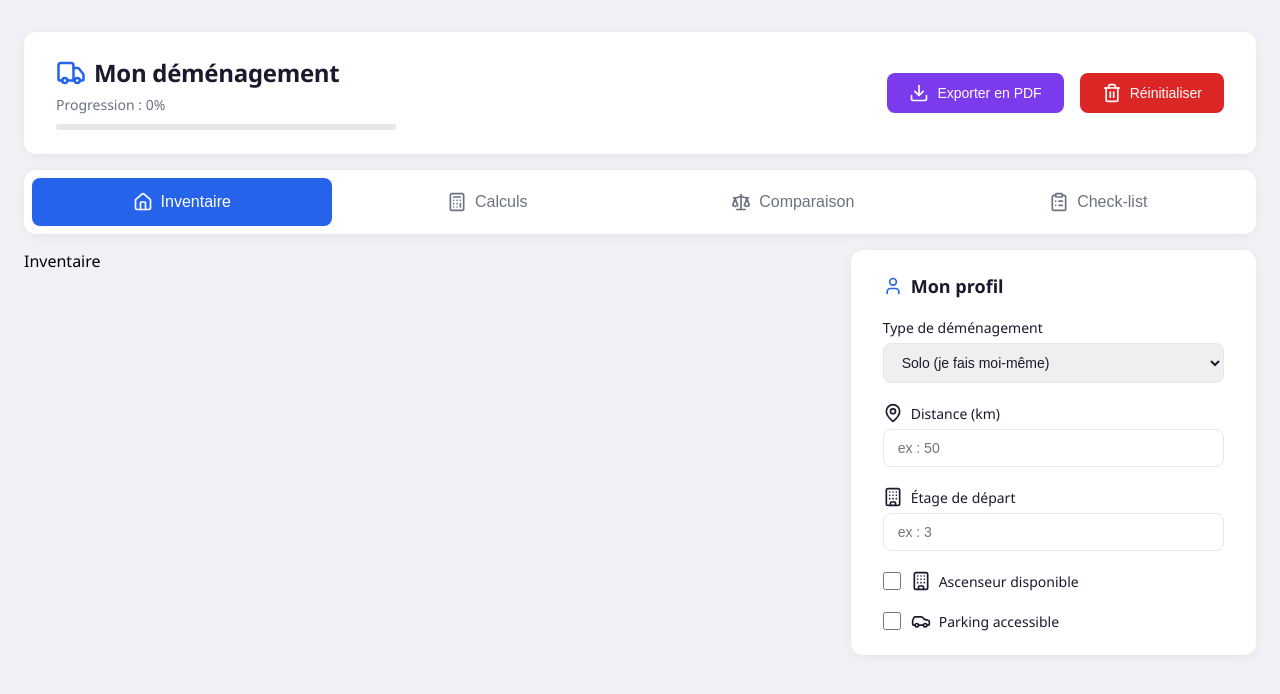
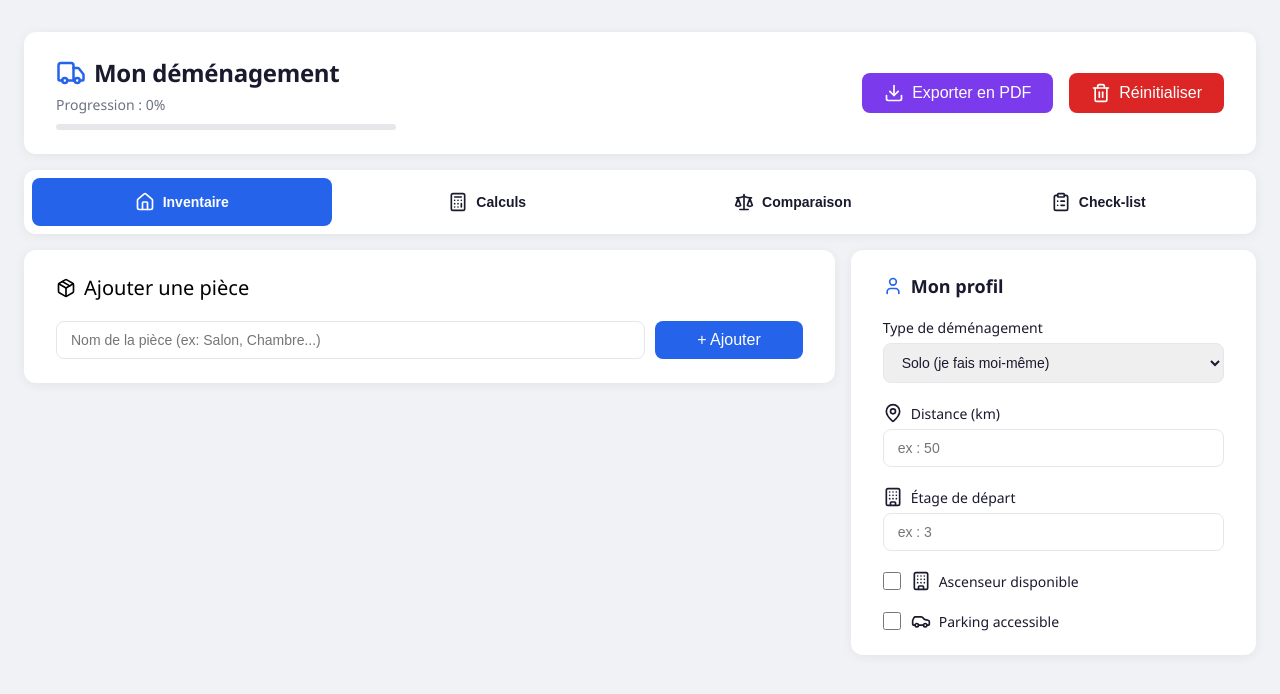
Before and after one commit to Maelys-B/simulateur-demenagement, a React (Vite) app: page / in a window 1280 px wide. Shown: the top 694 px of the page. Built offline with nearby package versions, Linux system fonts and the light colour scheme.

Commit message:
feat: ajout du formulaire d'ajout de pièce dans l'onglet inventaire

```diff
--- /dev/null
+++ b/src/components/Inventaire/Inventaire.css
@@ -0,0 +1,36 @@
+.inv-ajout {
+  background-color: var(--color-bg-card);
+  border-radius: var(--radius-lg);
+  padding: var(--spacing-lg) 32px;
+  box-shadow: var(--box-shadow);
+  display: flex;
+  flex-direction: column;
+  gap: 20px;
+  font-weight: 500;
+  font-size: var(--font-size-lg);
+}
+
+.inv-ajout input {
+  padding: 10px 14px;
+  border: 1px solid var(--color-border);
+  border-radius: var(--radius-md);
+  font-size: var(--font-size-base);
+  color: var(--color-text);
+  outline: none;
+  transition: border-color 0.2s;
+}
+
+.inv-ajout input:focus{
+  border-color: var(--color-primary);
+}
+
+.grid {
+    display: grid;
+    grid-template-columns: 4fr 1fr;
+    align-items: center;
+    gap: 10px;
+}
+
+.btn{
+    background-color: var(--color-primary);
+}
--- a/src/components/Inventaire/Inventaire.jsx
+++ b/src/components/Inventaire/Inventaire.jsx
@@ -1,3 +1,28 @@
+import { useState } from 'react';
+import {Package} from 'lucide-react'
+import './Inventaire.css'
+import { isFunctionDeclaration } from 'typescript';
+
 export default function Inventaire() {
-  return <div>Inventaire</div>;
+  const [value, setValue] = useState('');
+  const [pieces, setPieces] = useState([])
+
+  return (
+  <div className="inv-ajout">
+        <label htmlFor="pièce" className="icon">
+          <Package size={20}/>Ajouter une pièce
+        </label>
+        <div className='grid'>
+        <input
+          id="pièce"
+          name="pièce"
+          type="text"
+          value={value}
+          onChange={(e) => setValue(e.target.value)}
+          placeholder="Nom de la pièce (ex: Salon, Chambre...)"
+        />
+        <button className='btn'>+ Ajouter</button>
+        </div>
+      </div>
+      );
 }
--- a/src/components/Navigation/Navigation.css
+++ b/src/components/Navigation/Navigation.css
@@ -14,13 +14,11 @@
   border: none;
   background-color: transparent;
   border-radius: var(--radius-md);
-  font-size: var(--font-size-lg);
-  font-weight: 500;
-  color: var(--color-text-muted);
+  font-size: var(--font-size-base);
+  font-weight: 600;
+  color: var(--color-text);
   cursor: pointer;
-  transition:
-    background-color 0.2s,
-    color 0.2s;
+  transition: background-color 0.2s, color 0.2s;
   display: flex;
   align-items: center;
   justify-content: center;
--- a/src/index.css
+++ b/src/index.css
@@ -65,11 +65,9 @@ body {
   border: none;
   border-radius: var(--radius-md);
   cursor: pointer;
-  font-size: var(--font-size-base);
+  font-size: var(--font-size-md);
   font-weight: 500;
-  transition:
-    opacity 0.2s,
-    transform 0.2s;
+  transition: opacity 0.2s, transform 0.2s;
 }
 
 .btn:hover {
--- a/src/theme.css
+++ b/src/theme.css
@@ -38,7 +38,8 @@
   --font-family: 'Segoe UI', Arial, sans-serif;
   --font-size-sm: 12px;
   --font-size-base: 14px;
-  --font-size-lg: 16px;
+  --font-size-md: 16px;
+  --font-size-lg: 20px;
   --font-size-xl: 22px;
 
   --box-shadow: 0 2px 12px rgba(0, 0, 0, 0.06);
```
Also changed, not shown: 1 other file (tests, documents, lock files or other folders).
